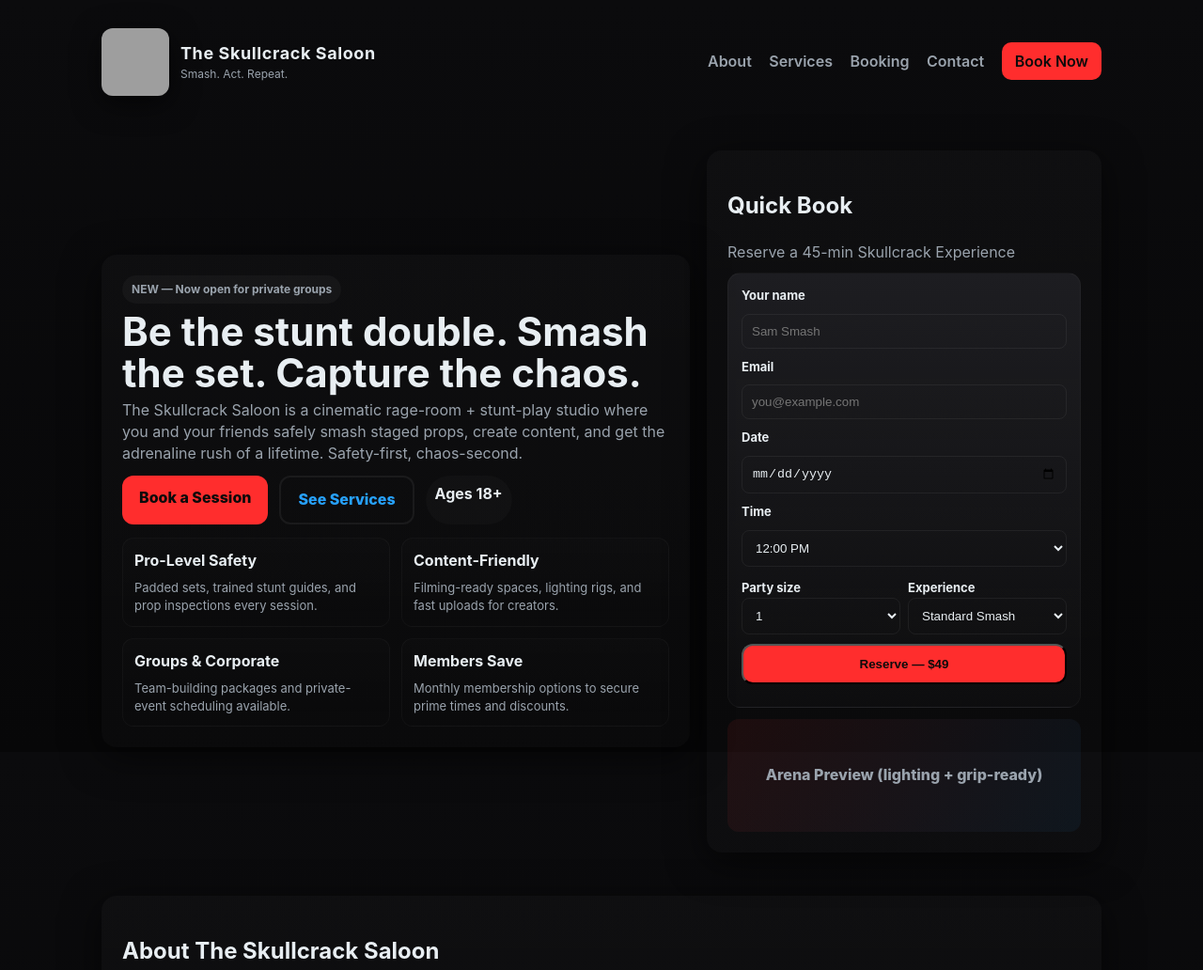
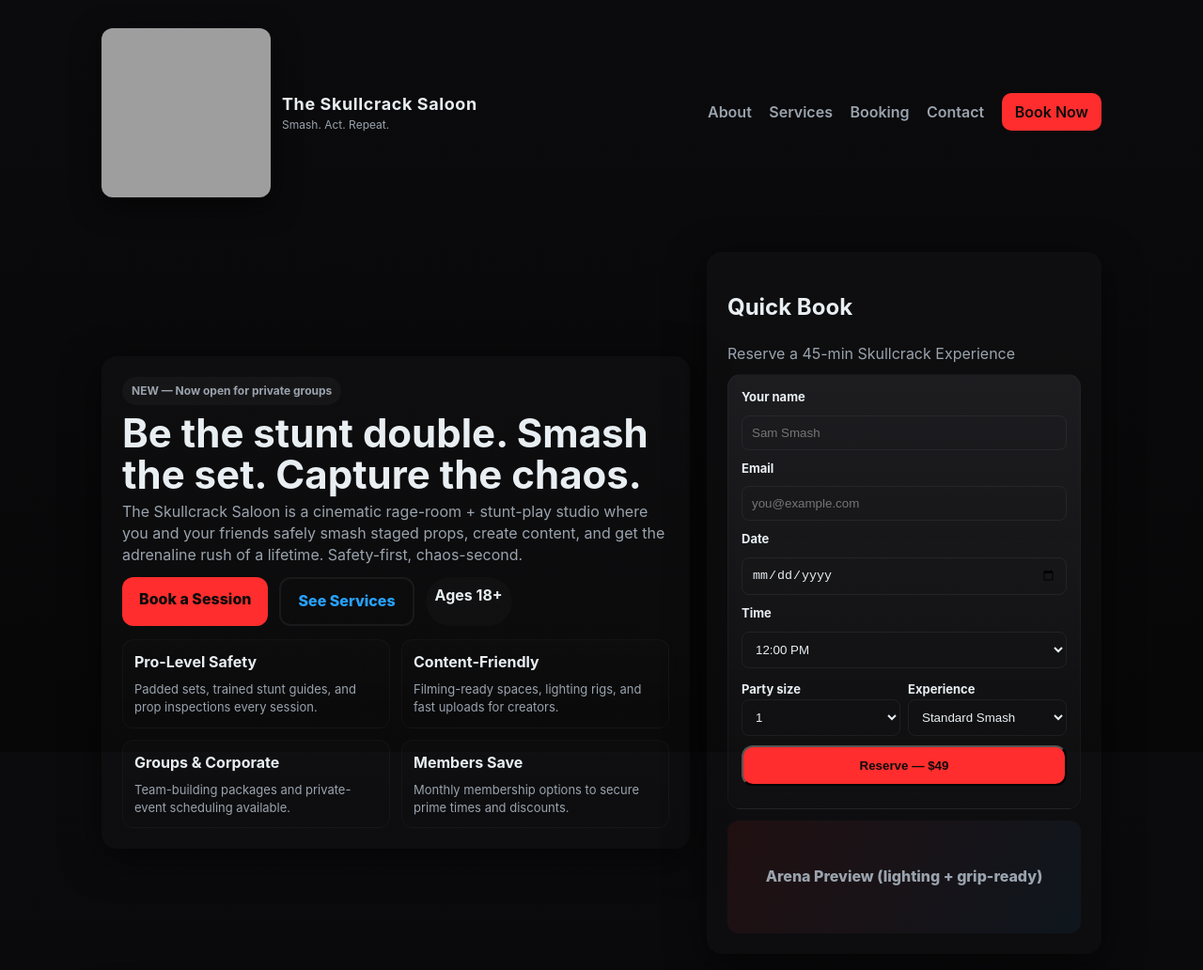
Before and after one commit to kkatriinaS/skullcrack_saloon, a plain HTML site: page index.html in a window 1280 px wide. Shown: the top 1032 px of the page at 94% size. Drawn offline with Linux system fonts and the light colour scheme; grey boxes are pictures that could not be loaded.

Commit message:
Updated logo size

```diff
--- a/index.html
+++ b/index.html
@@ -88,7 +88,7 @@
 
     @media(min-width:1120px){
       h1{font-size:42px}
-      .logo{width:72px;height:72px;font-size:28px}
+      .logo{width:180px;height:180px;font-size:28px}
     }
 
     /* Utility */
```
